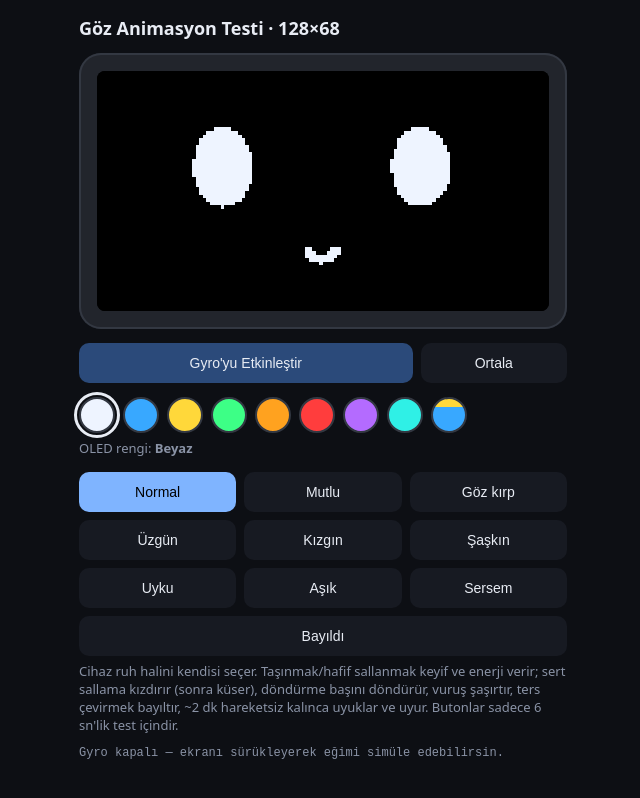
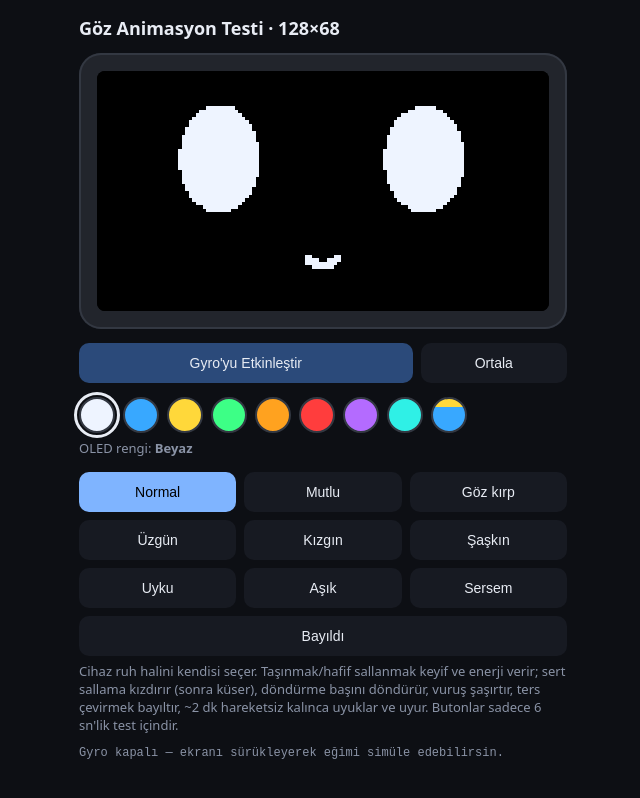
Before and after one commit to muratgul125-max/motomulti-updates, a plain HTML site: page eye-test/index.html in a window 1280 px wide. Shown: the whole page, without its empty margins (317-957 px from the left). Drawn offline with Linux system fonts and the light colour scheme.

Commit message:
Eye test: remove brows, much larger eyes
Co-Authored-By: Claude Opus 5.5 <noreply@anthropic.com>
Claude-Session: https://claude.ai/code/session_018coh3sj7KU4FLQJY8353UA

```diff
--- a/eye-test/index.html
+++ b/eye-test/index.html
@@ -67,7 +67,7 @@ const EYE={
  normal:(s,t,px,py)=>{dot(6,8)},
  happy:()=>{x.lineWidth=3.5;x.lineCap='round';x.beginPath();x.arc(0,5,9,PI*1.15,PI*1.85);x.stroke()},
  wink:(s,t,px,py)=>{if(s<0){dot(6,8)}else line([[7,-7],[-6,0],[7,7]],3.5)},
- sad:(s,t,px,py)=>{dot(6,7);line([[-s*8,-14],[s*8,-10]],2.2)},
+ sad:(s,t,px,py)=>{dot(6,7);x.fillStyle='#000';x.beginPath();x.moveTo(s*12,-12);x.lineTo(s*12,0);x.lineTo(-s*12,-9);x.lineTo(-s*12,-12);x.fill();x.fillStyle='#fff'},
  angry:(s)=>{dot(9,8);x.fillStyle='#000';x.beginPath();x.moveTo(-s*14,-14);x.lineTo(-s*14,2);x.lineTo(s*14,-9);x.lineTo(s*14,-14);x.fill();x.fillStyle='#fff'},
  surprise:(s,t,px,py)=>{dot(8,11)},
  sleep:()=>{x.lineWidth=3;x.lineCap='round';x.beginPath();x.arc(0,-5,8,PI*0.15,PI*0.85);x.stroke()},
@@ -201,14 +201,14 @@ function frame(now){
  // --- çiz ---
  x.setTransform(1,0,0,1,0,0);x.fillStyle='#000';x.fillRect(0,0,W,H);x.fillStyle='#fff';x.strokeStyle='#fff';
  const breathe=Math.sin(now/(asleep?1500:1000))*(asleep?1.4:0.5);
- const ox=gaze.x*9,oy=gaze.y*5+breathe,sc=1+pop*0.12;
+ const ox=gaze.x*7,oy=gaze.y*4+breathe,sc=1+pop*0.12;
  for(const s of[-1,1]){
   const persp=1+gaze.x*s*0.08;
-  x.save();x.translate(64+s*28+ox,27+oy);x.scale(1.4*sc*persp,1.4*sc*persp*Math.max(0.1,open));
+  x.save();x.translate(64+s*29+ox,25+oy);x.scale(1.9*sc*persp,1.9*sc*persp*Math.max(0.1,open));
   EYE[mood](s,now,gaze.x*1.2,gaze.y*1.2);x.restore();
  }
- if(BLUSH[mood]){blush(64-40+ox,45+oy);blush(64+40+ox,45+oy)}
- x.save();x.translate(64+ox*0.75,52+oy*0.85);x.scale(sc,sc);MOUTH[mood](now);x.restore();
+ if(BLUSH[mood]){blush(64-44+ox,47+oy);blush(64+44+ox,47+oy)}
+ x.save();x.translate(64+ox*0.75,54+oy*0.85);x.scale(sc,sc);MOUTH[mood](now);x.restore();
  if(asleep){const t=(now/1800)%1;x.font='bold 8px monospace';x.fillText('z',94,20-t*5);if(t>0.35)x.fillText('Z',101,12-t*5)}
  present();
  requestAnimationFrame(frame);
```
